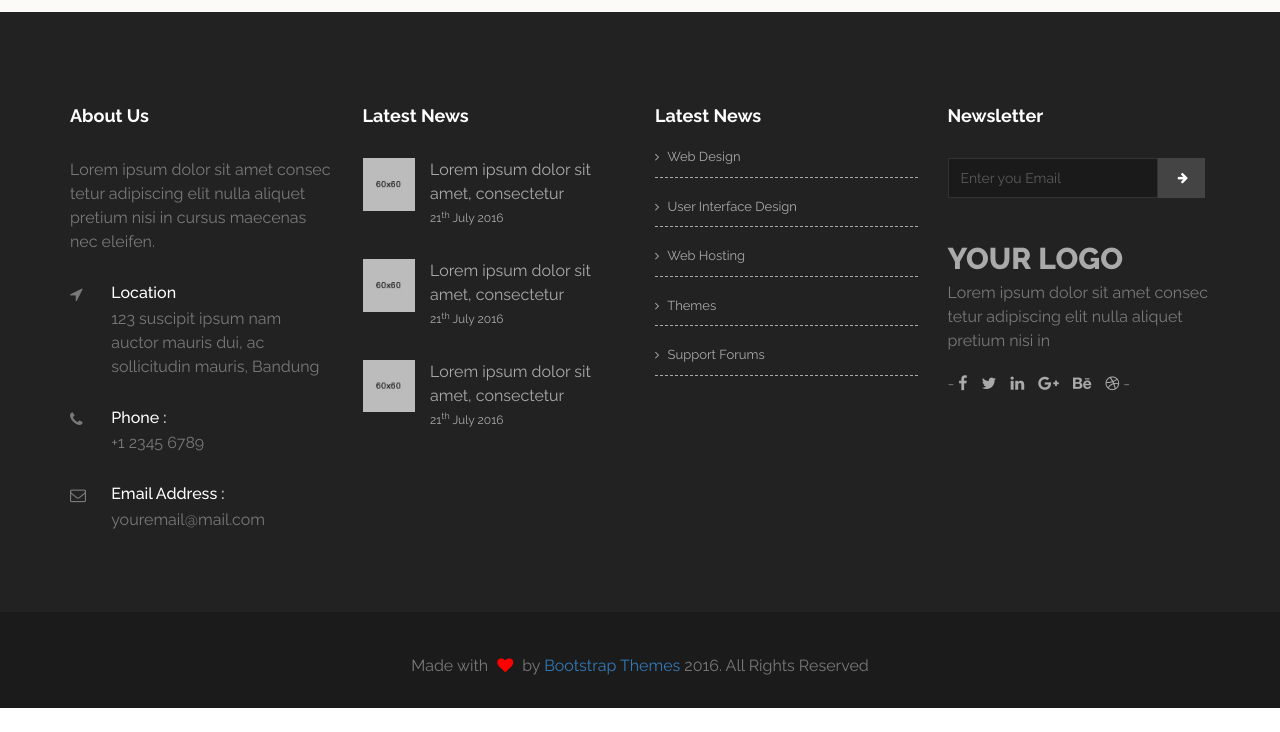
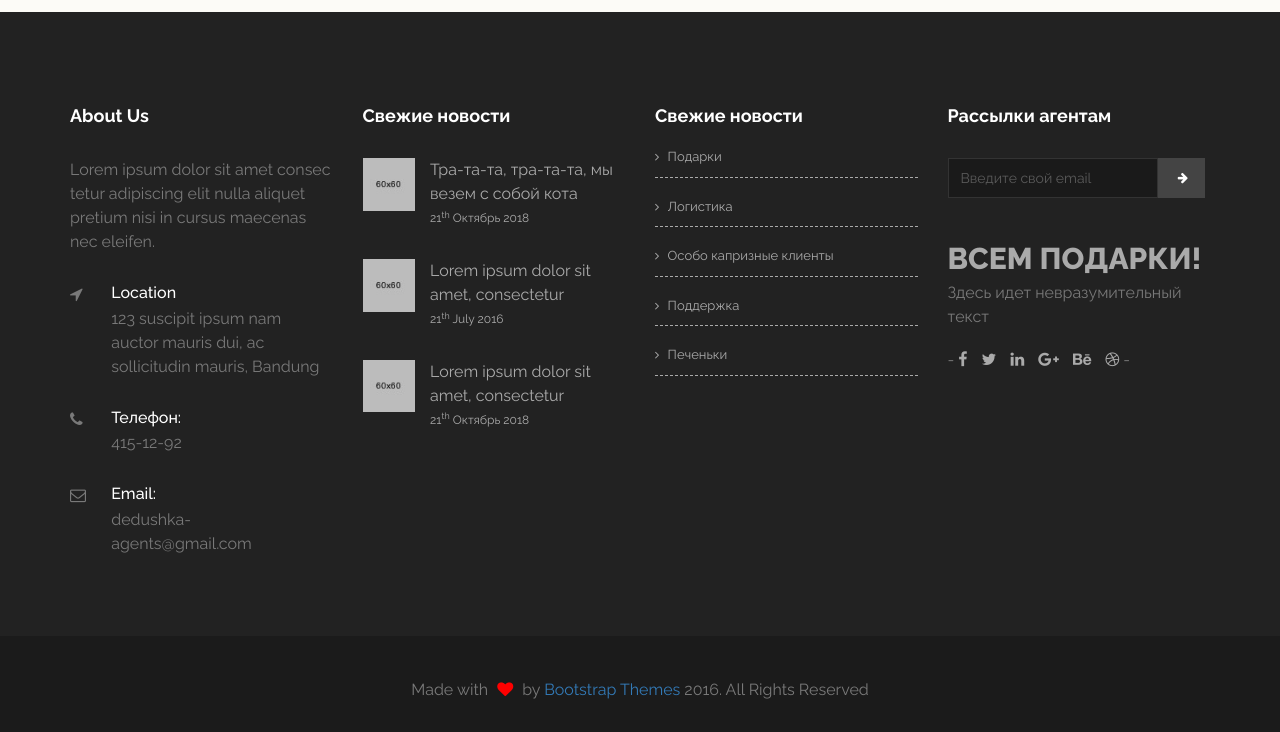
Before and after one commit to ValeriyaMi/sobytie1, a plain HTML site: page index.html in a window 1280 px wide. Shown: the part 3352-4084 px from the top of the page. Before the commit the page ends 4060 px from the top, so only its background shows below. Drawn offline with nearby package versions, Linux system fonts and the light colour scheme; files whose address does not match are found by name; a web font is replaced by a local one.

Commit message:
Update index.html

```diff
--- a/index.html
+++ b/index.html
@@ -220,11 +220,11 @@
                                     <div class="service_slid_item text-center">
                                         <div class="service_slid_text">
                                             <span class="icon icon icon-tools text-black"></span>
-                                            <h5 class="text-black m-top-20">UI/UX Design</h5>
+                                            <h5 class="text-black m-top-20">Но чаще работаем в поте лица</h5>
                                         </div>
                                         <div class="service_slid_text">
                                             <span class="icon icon icon-sports-2 text-black"></span>
-                                            <h5 class="text-black m-top-20">UI/UX Design</h5>
+                                            <h5 class="text-black m-top-20">Иногда мы собираемся и играем в хоккей</h5>
                                         </div>
                                     </div>
                                 </div>
@@ -240,7 +240,7 @@
                                       в силу болезни, - таких ситуаций, увы, много. Мы встречаемся с ними, узнаем, что им нужно - от еды до бытовой техники
                                     и игрушек, и - пересылаем </p>
 
-                                        <a href="" class="btn btn-default m-top-40">Read More</a>
+                                        <a href="" class="btn btn-default m-top-40">Узнать больше</a>
                                     </div>
                                 </div>
                             </div>
@@ -400,15 +400,15 @@
                                     <div class="widget_ab_item m-top-30">
                                         <div class="item_icon"><i class="fa fa-phone"></i></div>
                                         <div class="widget_ab_item_text">
-                                            <h6 class="text-white">Phone :</h6>
-                                            <p>+1 2345 6789</p>
+                                            <h6 class="text-white">Телефон:</h6>
+                                            <p>415-12-92</p>
                                         </div>
                                     </div>
                                     <div class="widget_ab_item m-top-30">
                                         <div class="item_icon"><i class="fa fa-envelope-o"></i></div>
                                         <div class="widget_ab_item_text">
-                                            <h6 class="text-white">Email Address :</h6>
-                                            <p>youremail@mail.com</p>
+                                            <h6 class="text-white">Email:</h6>
+                                            <p>dedushka-agents@gmail.com</p>
                                         </div>
                                     </div>
                                 </div><!-- End off widget item -->
@@ -416,12 +416,12 @@
 
                             <div class="col-md-3">
                                 <div class="widget_item widget_latest sm-m-top-50">
-                                    <h5 class="text-white">Latest News</h5>
+                                    <h5 class="text-white">Свежие новости</h5>
                                     <div class="widget_latst_item m-top-30">
                                         <div class="item_icon"><img src="assets/images/ltst-img-1.jpg" alt="" /></div>
                                         <div class="widget_latst_item_text">
-                                            <p>Lorem ipsum dolor sit amet, consectetur</p>
-                                            <a href="">21<sup>th</sup> July 2016</a>
+                                            <p>Тра-та-та, тра-та-та, мы везем с собой кота</p>
+                                            <a href="">21<sup>th</sup> Октябрь 2018</a>
                                         </div>
                                     </div>
                                     <div class="widget_latst_item m-top-30">
@@ -435,7 +435,7 @@
                                         <div class="item_icon"><img src="assets/images/ltst-img-3.jpg" alt="" /></div>
                                         <div class="widget_latst_item_text">
                                             <p>Lorem ipsum dolor sit amet, consectetur</p>
-                                            <a href="">21<sup>th</sup> July 2016</a>
+                                            <a href="">21<sup>th</sup> Октябрь 2018</a>
                                         </div>
                                     </div>
                                 </div><!-- End off widget item -->
@@ -443,13 +443,13 @@
 
                             <div class="col-md-3">
                                 <div class="widget_item widget_service sm-m-top-50">
-                                    <h5 class="text-white">Latest News</h5>
+                                    <h5 class="text-white">Свежие новости</h5>
                                     <ul class="m-top-20">
-                                        <li class="m-top-20"> <a href="#"><i class="fa fa-angle-right"></i> Web Design</a></li>
-                                        <li class="m-top-20"> <a href="#"><i class="fa fa-angle-right"></i> User Interface Design</a></li>
-                                        <li class="m-top-20"> <a href="#"><i class="fa fa-angle-right"></i> Web Hosting</a></li>
-                                        <li class="m-top-20"> <a href="#"><i class="fa fa-angle-right"></i> Themes</a></li>
-                                        <li class="m-top-20"> <a href="#"><i class="fa fa-angle-right"></i> Support Forums</a></li>
+                                        <li class="m-top-20"> <a href="#"><i class="fa fa-angle-right"></i> Подарки</a></li>
+                                        <li class="m-top-20"> <a href="#"><i class="fa fa-angle-right"></i> Логистика</a></li>
+                                        <li class="m-top-20"> <a href="#"><i class="fa fa-angle-right"></i> Особо капризные клиенты</a></li>
+                                        <li class="m-top-20"> <a href="#"><i class="fa fa-angle-right"></i> Поддержка</a></li>
+                                        <li class="m-top-20"> <a href="#"><i class="fa fa-angle-right"></i> Печеньки</a></li>
                                     </ul>
 
                                 </div><!-- End off widget item -->
@@ -457,18 +457,17 @@
 
                             <div class="col-md-3">
                                 <div class="widget_item widget_newsletter sm-m-top-50">
-                                    <h5 class="text-white">Newsletter</h5>
+                                    <h5 class="text-white">Рассылки агентам</h5>
                                     <form class="form-inline m-top-30">
                                         <div class="form-group">
-                                            <input type="email" class="form-control" placeholder="Enter you Email">
+                                            <input type="email" class="form-control" placeholder="Введите свой email">
                                             <button type="submit" class="btn text-center"><i class="fa fa-arrow-right"></i></button>
                                         </div>
 
                                     </form>
                                     <div class="widget_brand m-top-40">
-                                        <a href="" class="text-uppercase">Your Logo</a>
-                                        <p>Lorem ipsum dolor sit amet consec tetur
-                                            adipiscing elit nulla aliquet pretium nisi in</p>
+                                        <a href="" class="text-uppercase">Всем подарки!</a>
+                                        <p>Здесь идет невразумительный текст</p>
                                     </div>
                                     <ul class="list-inline m-top-20">
                                         <li>-  <a href=""><i class="fa fa-facebook"></i></a></li>
```
